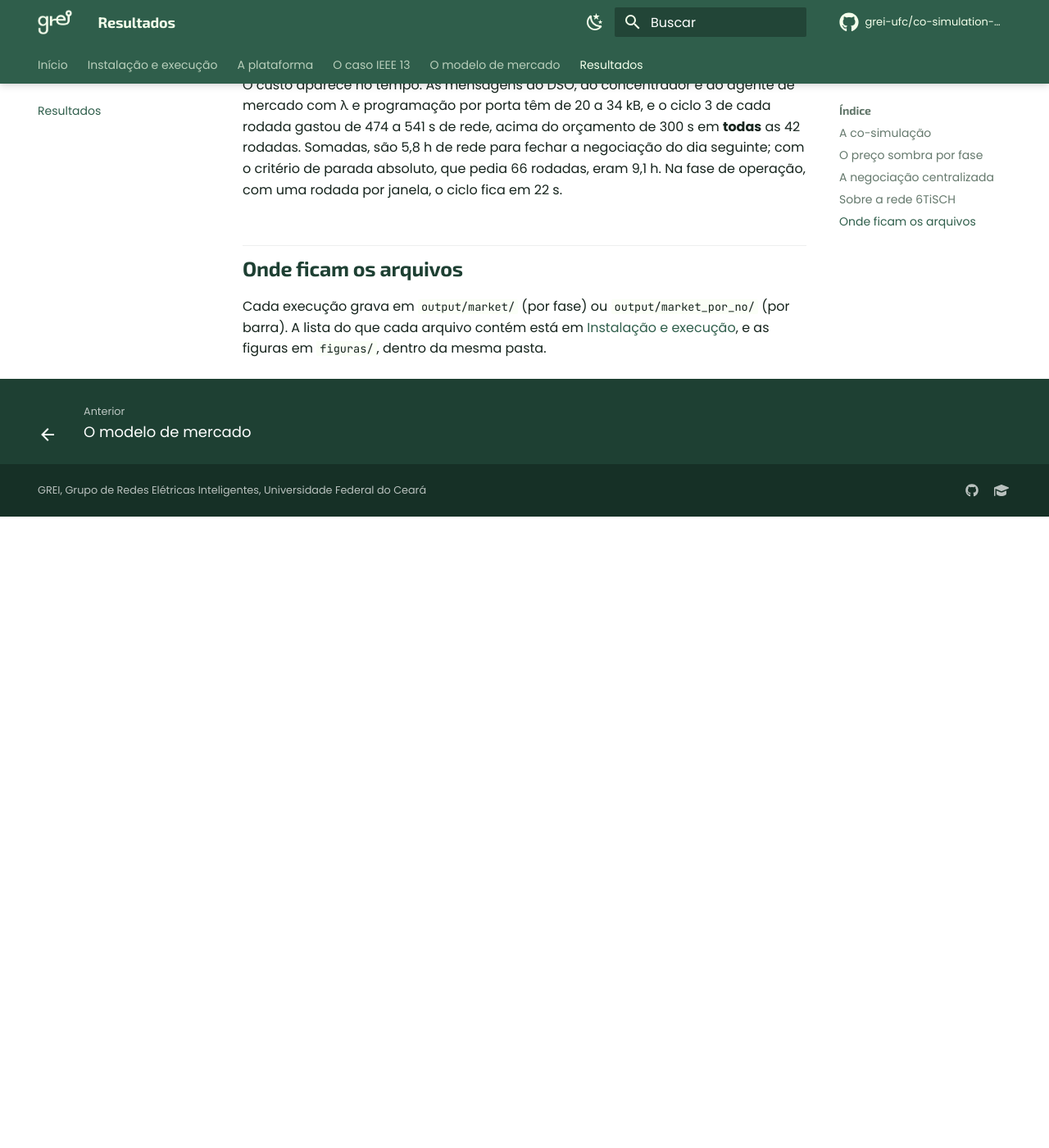
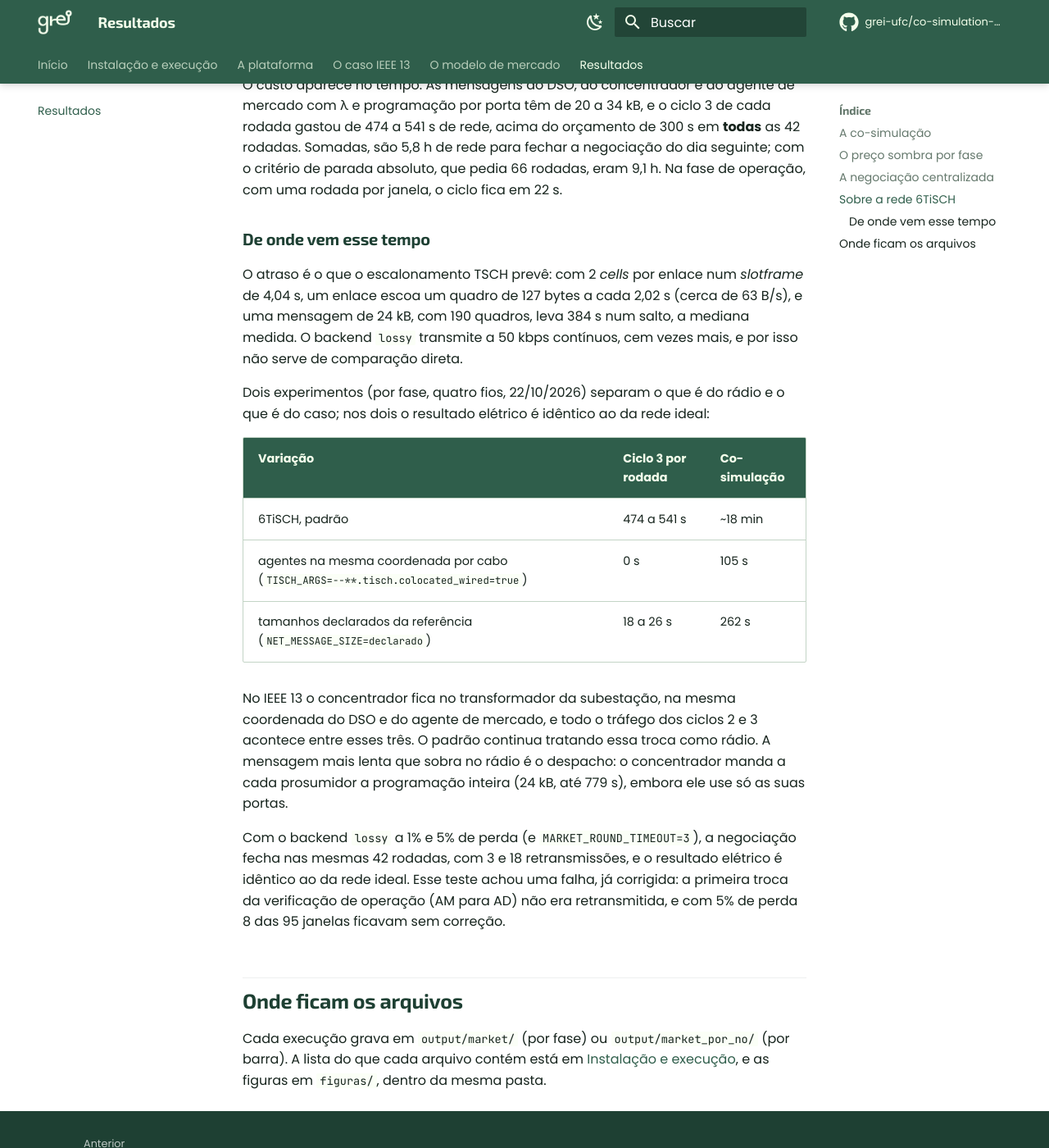
Before and after one commit to douglas-fdbs/co-simulation-opentes, an MkDocs documentation site: the page built from docs/paginas/resultados.md, in a window 1280 px wide and 1400 px high, scrolled down 3358 px. Shown: the whole window at 82% size. Built offline with MkDocs 1.6.1 and Material for MkDocs 9.7.7, drawn with Linux system fonts in a browser that asks for light colours; comment, search, counter and statistics services are not loaded; before the commit the page ends 3988 px from its top, so only the background shows below that.

Commit message:
Diagnostico da 6TiSCH e reenvio na verificacao de operacao
O atraso da 6TiSCH bate com a conta do escalonamento (2 cells por slotframe
de 4,04 s, ~63 B/s por enlace). O estouro do ciclo 3 vem de o DSO, o agente
de mercado e o concentrador da IEEE 13 estarem na mesma coordenada e
conversarem por radio. Nova opcao `colocated_wired` no Tisch.ned (desligada
por padrao), passada por TISCH_ARGS: com ela o ciclo 3 vai a zero e o
resultado eletrico nao muda.

A primeira troca da verificacao de operacao (AM -> AD, op_round 0) nao era
retransmitida no tempo limite, e uma resposta perdida deixava a janela sem
correcao (com 5% de perda, 8 de 95). Agora e reenviada ao DSO.

MARKET_ROUND_TIMEOUT passa a chegar ao conteiner pade (vazio = automatico).

Co-Authored-By: Claude Opus 5.5 <noreply@anthropic.com>

```diff
--- a/docker-compose.yaml
+++ b/docker-compose.yaml
@@ -29,7 +29,7 @@ services:
     command: >-
       bash -lc "source /root/omnetpp/setenv &&
       opp_makemake -f --deep -O out -o sim_exec -lzmq && make -j4 &&
-      ./sim_exec -u Cmdenv -c General"
+      ./sim_exec -u Cmdenv -c General ${TISCH_ARGS:-}"
     networks:
       - opentes-net
 
@@ -98,6 +98,9 @@ services:
       # converge em 48 rodadas por barra, 42 por fase e 63 com o inversor de tres
       # fios; o teto fica com folga.
       - MARKET_MAX_ROUNDS=${MARKET_MAX_ROUNDS:-150}
+      # Tempo limite de relogio de cada ciclo antes de retransmitir. Vazio: 120 s
+      # com entrega ideal e tres janelas de tempo de rede nos outros backends.
+      - MARKET_ROUND_TIMEOUT=${MARKET_ROUND_TIMEOUT:-}
       - MARKET_ALPHA=${MARKET_ALPHA:-0.6}
       # Criterio de parada: `relativo` para quando o desacordo entre
       # concentrador e DSO, em toda variavel e intervalo, fica abaixo de
--- a/docs/paginas/resultados.md
+++ b/docs/paginas/resultados.md
@@ -109,6 +109,36 @@ rodada gastou de 474 a 541 s de rede, acima do orçamento de 300 s em **todas**
 com o critério de parada absoluto, que pedia 66 rodadas, eram 9,1 h.
 Na fase de operação, com uma rodada por janela, o ciclo fica em 22 s.
 
+### De onde vem esse tempo
+
+O atraso é o que o escalonamento TSCH prevê: com 2 *cells* por enlace num
+*slotframe* de 4,04 s, um enlace escoa um quadro de 127 bytes a cada 2,02 s
+(cerca de 63 B/s), e uma mensagem de 24 kB, com 190 quadros, leva 384 s num
+salto, a mediana medida. O backend `lossy` transmite a 50 kbps contínuos, cem
+vezes mais, e por isso não serve de comparação direta.
+
+Dois experimentos (por fase, quatro fios, 22/10/2026) separam o que é do rádio e
+o que é do caso; nos dois o resultado elétrico é idêntico ao da rede ideal:
+
+| Variação | Ciclo 3 por rodada | Co-simulação |
+|---|---|---|
+| 6TiSCH, padrão | 474 a 541 s | ~18 min |
+| agentes na mesma coordenada por cabo (`TISCH_ARGS=--**.tisch.colocated_wired=true`) | 0 s | 105 s |
+| tamanhos declarados da referência (`NET_MESSAGE_SIZE=declarado`) | 18 a 26 s | 262 s |
+
+No IEEE 13 o concentrador fica no transformador da subestação, na mesma
+coordenada do DSO e do agente de mercado, e todo o tráfego dos ciclos 2 e 3
+acontece entre esses três. O padrão continua tratando essa troca como rádio. A
+mensagem mais lenta que sobra no rádio é o despacho: o concentrador manda a cada
+prosumidor a programação inteira (24 kB, até 779 s), embora ele use só as suas
+portas.
+
+Com o backend `lossy` a 1% e 5% de perda (e `MARKET_ROUND_TIMEOUT=3`), a
+negociação fecha nas mesmas 42 rodadas, com 3 e 18 retransmissões, e o resultado
+elétrico é idêntico ao da rede ideal. Esse teste achou uma falha, já corrigida: a
+primeira troca da verificação de operação (AM para AD) não era retransmitida, e
+com 5% de perda 8 das 95 janelas ficavam sem correção.
+
 ## Onde ficam os arquivos
 
 Cada execução grava em `output/market/` (por fase) ou `output/market_por_no/`
```
Also changed, not shown: simulators/comm-opentes/README.md, 3 other files.
